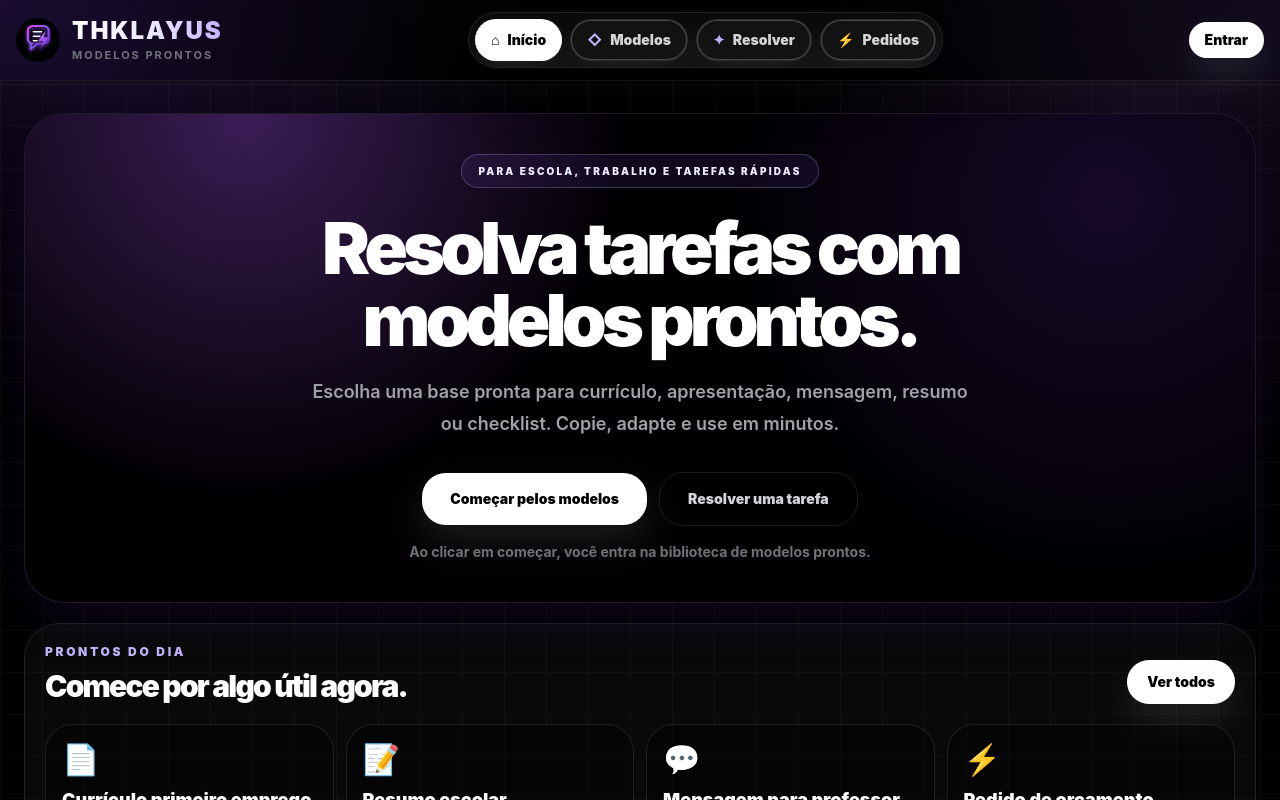
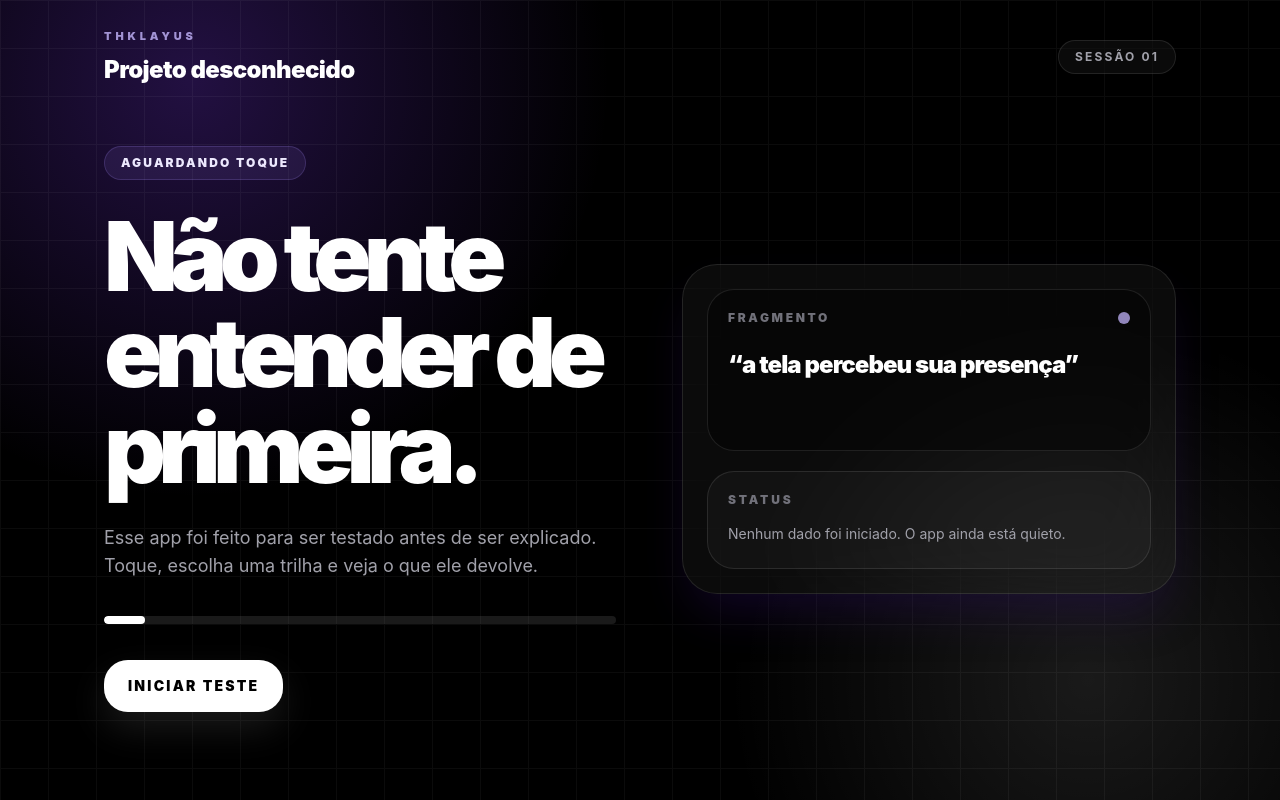
Before and after one commit to thiagodouglas19t-lang/Thklayus-hub, a React (Vite) app: page / in a window 1280 px wide. Shown: the top 800 px of the page. Built offline with nearby package versions, Linux system fonts and the light colour scheme.

Commit message:
Transform app into mystery test experience

```diff
--- a/src/App.tsx
+++ b/src/App.tsx
@@ -1,118 +1,198 @@
-import { useEffect, useState } from "react";
-import type { User } from "@supabase/supabase-js";
-import { supabase } from "./lib/supabase";
-import { canAccessInternalPanel } from "./lib/roles";
-import { appConfig } from "./config/appConfig";
+import { useEffect, useMemo, useState } from "react";
 
-import Home from "./pages/Home";
-import Modelos from "./pages/Modelos";
-import Gratis from "./pages/Gratis";
-import Estudo from "./pages/EstudoComAcesso";
-import Pedidos from "./pages/Pedidos";
-import Suporte from "./pages/Suporte";
-import Admin from "./pages/Admin";
-import Chat from "./pages/Chat";
-import Login from "./pages/Login";
-import Resolver from "./pages/Resolver";
-import Perfil from "./pages/Perfil";
-import Sobre from "./pages/Sobre";
-import Pagamento from "./pages/Pagamento";
-import Livros from "./pages/Livros";
-import Ajuda from "./pages/Ajuda";
-import Hub from "./pages/Hub";
-import Navbar from "./components/Navbar";
+type Stage = "idle" | "scan" | "signal" | "choice" | "result";
+type Mood = "silence" | "pulse" | "mirror";
 
-export type Page = "home" | "login" | "modelos" | "cursos" | "gratis" | "livros" | "ajuda" | "estudo" | "pedidos" | "suporte" | "chat" | "admin" | "resolver" | "perfil" | "sobre" | "pagamento" | "hub";
+const fragments = [
+  "não responda rápido demais",
+  "a tela percebeu sua presença",
+  "um padrão acabou de mudar",
+  "tem algo escondido no intervalo",
+  "você não está atrasado",
+  "o próximo toque decide o clima",
+];
 
-const validPages: Page[] = ["home", "login", "modelos", "cursos", "gratis", "livros", "ajuda", "estudo", "pedidos", "suporte", "chat", "admin", "resolver", "perfil", "sobre", "pagamento", "hub"];
+const cards = [
+  {
+    id: "silence" as Mood,
+    label: "Silêncio",
+    title: "Modo baixo ruído",
+    text: "O app reduz distrações e entrega uma única instrução por vez.",
+  },
+  {
+    id: "pulse" as Mood,
+    label: "Pulso",
+    title: "Modo impulso",
+    text: "O app cria uma sequência curta para te colocar em movimento.",
+  },
+  {
+    id: "mirror" as Mood,
+    label: "Espelho",
+    title: "Modo reflexão",
+    text: "O app devolve uma pergunta estranha para destravar sua cabeça.",
+  },
+];
+
+const outputs: Record<Mood, string[]> = {
+  silence: [
+    "Feche as abas que não importam.",
+    "Escolha uma coisa pequena.",
+    "Faça em silêncio por 7 minutos.",
+  ],
+  pulse: [
+    "Levanta agora.",
+    "Pega água.",
+    "Volta e executa a menor parte possível.",
+  ],
+  mirror: [
+    "O que você está adiando porque parece pequeno demais?",
+    "Qual ação simples resolveria 10% do problema?",
+    "O que você faria se ninguém pudesse opinar?",
+  ],
+};
+
+function randomFragment() {
+  return fragments[Math.floor(Math.random() * fragments.length)];
+}
 
 export default function App() {
-  const [page, setPage] = useState<Page>("home");
-  const [user, setUser] = useState<User | null>(null);
-  const [loading, setLoading] = useState(true);
+  const [stage, setStage] = useState<Stage>("idle");
+  const [fragment, setFragment] = useState(randomFragment());
+  const [mood, setMood] = useState<Mood>("silence");
+  const [count, setCount] = useState(0);
 
-  async function loadUser() {
-    const { data } = await supabase.auth.getUser();
-    setUser(data.user);
-    setLoading(false);
-    if (data.user && page === "login") setPage("estudo");
+  const progress = useMemo(() => {
+    if (stage === "idle") return 8;
+    if (stage === "scan") return 38;
+    if (stage === "signal") return 67;
+    if (stage === "choice") return 84;
+    return 100;
+  }, [stage]);
+
+  useEffect(() => {
+    const timer = window.setInterval(() => setFragment(randomFragment()), 2400);
+    return () => window.clearInterval(timer);
+  }, []);
+
+  function begin() {
+    setCount((value) => value + 1);
+    setStage("scan");
+    window.setTimeout(() => setStage("signal"), 900);
+    window.setTimeout(() => setStage("choice"), 1800);
   }
 
-  async function logout() {
-    await supabase.auth.signOut();
-    setUser(null);
-    setPage("home");
+  function selectMood(nextMood: Mood) {
+    setMood(nextMood);
+    setStage("result");
   }
 
-  useEffect(() => {
-    loadUser();
-    const { data } = supabase.auth.onAuthStateChange((_event, session) => {
-      setUser(session?.user ?? null);
-      if (session?.user && page === "login") setPage("estudo");
-    });
-    return () => data.subscription.unsubscribe();
-  }, []);
-
-  useEffect(() => {
-    function openPage(event: Event) {
-      const customEvent = event as CustomEvent<Page>;
-      const nextPage = customEvent.detail;
-      if (nextPage === "cursos") return setPage("modelos");
-      if (validPages.includes(nextPage)) setPage(nextPage);
-    }
-    window.addEventListener("thklayus-open-page", openPage);
-    return () => window.removeEventListener("thklayus-open-page", openPage);
-  }, []);
-
-  function renderPage() {
-    const publicPages: Page[] = ["home", "login", "modelos", "cursos", "gratis", "livros", "ajuda", "resolver", "sobre", "pagamento", "hub"];
-    if (page === "login") return user ? <Estudo /> : <Login onLoginSuccess={loadUser} />;
-    if (!user && !publicPages.includes(page)) return <Login onLoginSuccess={loadUser} />;
-    if (page === "admin" && !canAccessInternalPanel(user?.email)) return <Home setPage={setPage} />;
-    if (page === "home") return <Home setPage={setPage} />;
-    if (page === "modelos" || page === "cursos") return <Modelos />;
-    if (page === "gratis") return <Gratis />;
-    if (page === "livros") return <Livros />;
-    if (page === "ajuda") return <Ajuda />;
-    if (page === "resolver") return <Resolver />;
-    if (page === "hub") return <Hub />;
-    if (page === "perfil") return <Perfil />;
-    if (page === "sobre") return <Sobre />;
-    if (page === "pagamento") return <Pagamento />;
-    if (page === "estudo") return <Estudo />;
-    if (page === "pedidos") return <Pedidos />;
-    if (page === "suporte") return <Suporte />;
-    if (page === "chat") return <Chat />;
-    if (page === "admin") return <Admin />;
-    return <Home setPage={setPage} />;
-  }
-
-  if (loading) {
-    return (
-      <main className="relative flex min-h-screen items-center justify-center overflow-hidden bg-black text-white">
-        <div className="absolute inset-0 bg-[radial-gradient(circle_at_30%_10%,rgba(124,58,237,0.24),transparent_35%),radial-gradient(circle_at_70%_80%,rgba(168,85,247,0.14),transparent_35%)]" />
-        <div className="relative rounded-[2rem] border border-white/10 bg-white/[0.04] p-8 text-center shadow-2xl shadow-violet-500/10 backdrop-blur-2xl">
-          <img src="/logo-aprendaja.svg" alt="Drafta" className="mx-auto h-16 w-16 rounded-3xl" />
-          <h1 className="mt-5 bg-gradient-to-r from-white via-violet-100 to-violet-300 bg-clip-text text-3xl font-black tracking-[0.16em] text-transparent">Drafta</h1>
-          <p className="mt-2 text-sm font-bold uppercase tracking-[0.18em] text-zinc-500">Carregando...</p>
-        </div>
-      </main>
-    );
+  function reset() {
+    setStage("idle");
+    setFragment(randomFragment());
   }
 
   return (
-    <main className="relative min-h-screen overflow-hidden bg-black text-white">
-      <div className="pointer-events-none fixed inset-0 bg-[radial-gradient(circle_at_10%_0%,rgba(124,58,237,0.16),transparent_32%),radial-gradient(circle_at_90%_15%,rgba(168,85,247,0.12),transparent_28%),linear-gradient(to_bottom,rgba(255,255,255,0.04),transparent_18%)]" />
-      <div className="pointer-events-none fixed inset-0 opacity-[0.035] [background-image:linear-gradient(to_right,#fff_1px,transparent_1px),linear-gradient(to_bottom,#fff_1px,transparent_1px)] [background-size:42px_42px]" />
-      <div className="relative z-10">
-        <Navbar page={page} setPage={setPage} userEmail={user?.email} onLogout={logout} />
-        {user && appConfig.header.showLoggedEmailBar && (
-          <div className="border-b border-white/10 bg-black/45 px-4 py-2 text-center text-[11px] font-bold uppercase tracking-[0.12em] text-zinc-500 backdrop-blur-xl">
-            {appConfig.header.loggedEmailLabel}: <span className="normal-case tracking-normal text-zinc-300">{user.email}</span>
+    <main className="min-h-screen overflow-hidden bg-black text-white">
+      <div className="pointer-events-none fixed inset-0 bg-[radial-gradient(circle_at_15%_10%,rgba(124,58,237,0.28),transparent_32%),radial-gradient(circle_at_85%_85%,rgba(255,255,255,0.10),transparent_28%)]" />
+      <div className="pointer-events-none fixed inset-0 opacity-[0.045] [background-image:linear-gradient(to_right,#fff_1px,transparent_1px),linear-gradient(to_bottom,#fff_1px,transparent_1px)] [background-size:48px_48px]" />
+
+      <section className="relative mx-auto flex min-h-screen w-full max-w-6xl flex-col px-5 py-7 sm:px-8 lg:px-10">
+        <header className="flex items-center justify-between gap-4">
+          <div>
+            <p className="text-[11px] font-black uppercase tracking-[0.35em] text-violet-300/80">THKLAYUS</p>
+            <h1 className="mt-2 text-lg font-black tracking-tight text-white sm:text-2xl">Projeto desconhecido</h1>
           </div>
-        )}
-        <section className="mx-auto max-w-7xl px-4 pb-44 pt-6 md:px-6 md:pb-12 md:pt-8 lg:pb-12">{renderPage()}</section>
-      </div>
+          <div className="rounded-full border border-white/10 bg-white/[0.04] px-4 py-2 text-xs font-bold uppercase tracking-[0.18em] text-zinc-400 backdrop-blur-xl">
+            Sessão {String(count + 1).padStart(2, "0")}
+          </div>
+        </header>
+
+        <div className="grid flex-1 items-center gap-8 py-12 lg:grid-cols-[1.05fr_0.95fr]">
+          <div>
+            <div className="inline-flex rounded-full border border-violet-400/20 bg-violet-400/10 px-4 py-2 text-xs font-black uppercase tracking-[0.18em] text-violet-100">
+              {stage === "idle" && "Aguardando toque"}
+              {stage === "scan" && "Lendo sinal"}
+              {stage === "signal" && "Padrão encontrado"}
+              {stage === "choice" && "Escolha sem pensar muito"}
+              {stage === "result" && "Resposta gerada"}
+            </div>
+
+            <h2 className="mt-7 max-w-3xl text-5xl font-black leading-[0.92] tracking-[-0.08em] text-white sm:text-7xl lg:text-8xl">
+              Não tente entender de primeira.
+            </h2>
+
+            <p className="mt-7 max-w-xl text-base leading-8 text-zinc-400 sm:text-lg">
+              Esse app foi feito para ser testado antes de ser explicado. Toque, escolha uma trilha e veja o que ele devolve.
+            </p>
+
+            <div className="mt-9 h-2 max-w-lg overflow-hidden rounded-full bg-white/10">
+              <div className="h-full rounded-full bg-white transition-all duration-700" style={{ width: `${progress}%` }} />
+            </div>
+
+            <div className="mt-9 flex flex-wrap gap-3">
+              {stage === "idle" && (
+                <button onClick={begin} className="rounded-2xl bg-white px-6 py-4 text-sm font-black uppercase tracking-[0.16em] text-black transition hover:scale-[1.02] active:scale-[0.98]">
+                  Iniciar teste
+                </button>
+              )}
+              {stage !== "idle" && stage !== "result" && (
+                <button className="rounded-2xl border border-white/10 bg-white/[0.04] px-6 py-4 text-sm font-black uppercase tracking-[0.16em] text-white">
+                  Processando...
+                </button>
+              )}
+              {stage === "result" && (
+                <button onClick={reset} className="rounded-2xl bg-white px-6 py-4 text-sm font-black uppercase tracking-[0.16em] text-black transition hover:scale-[1.02] active:scale-[0.98]">
+                  Rodar de novo
+                </button>
+              )}
+            </div>
+          </div>
+
+          <aside className="rounded-[2.2rem] border border-white/10 bg-white/[0.045] p-5 shadow-2xl shadow-violet-950/40 backdrop-blur-2xl sm:p-6">
+            <div className="rounded-[1.7rem] border border-white/10 bg-black/45 p-5">
+              <div className="flex items-center justify-between gap-3">
+                <p className="text-xs font-black uppercase tracking-[0.22em] text-zinc-500">Fragmento</p>
+                <span className="h-3 w-3 animate-pulse rounded-full bg-violet-300" />
+              </div>
+              <p className="mt-6 min-h-20 text-2xl font-black leading-tight tracking-[-0.04em] text-white">“{fragment}”</p>
+            </div>
+
+            {stage === "choice" && (
+              <div className="mt-5 grid gap-3">
+                {cards.map((card) => (
+                  <button key={card.id} onClick={() => selectMood(card.id)} className="group rounded-3xl border border-white/10 bg-white/[0.04] p-5 text-left transition hover:border-violet-300/40 hover:bg-violet-400/10">
+                    <p className="text-xs font-black uppercase tracking-[0.24em] text-violet-200">{card.label}</p>
+                    <h3 className="mt-3 text-xl font-black tracking-[-0.04em] text-white">{card.title}</h3>
+                    <p className="mt-2 text-sm leading-6 text-zinc-400">{card.text}</p>
+                  </button>
+                ))}
+              </div>
+            )}
+
+            {stage === "result" && (
+              <div className="mt-5 rounded-[1.7rem] border border-violet-300/20 bg-violet-400/10 p-5">
+                <p className="text-xs font-black uppercase tracking-[0.24em] text-violet-100">Protocolo liberado</p>
+                <div className="mt-5 grid gap-3">
+                  {outputs[mood].map((item, index) => (
+                    <div key={item} className="rounded-2xl border border-white/10 bg-black/35 p-4 text-sm font-bold leading-6 text-zinc-100">
+                      {String(index + 1).padStart(2, "0")} — {item}
+                    </div>
+                  ))}
+                </div>
+              </div>
+            )}
+
+            {stage !== "choice" && stage !== "result" && (
+              <div className="mt-5 rounded-[1.7rem] border border-white/10 bg-white/[0.03] p-5">
+                <p className="text-xs font-black uppercase tracking-[0.24em] text-zinc-500">Status</p>
+                <p className="mt-3 text-sm leading-7 text-zinc-400">
+                  {stage === "idle" ? "Nenhum dado foi iniciado. O app ainda está quieto." : "A experiência está montando uma resposta baseada na sua próxima escolha."}
+                </p>
+              </div>
+            )}
+          </aside>
+        </div>
+      </section>
     </main>
   );
 }
```
